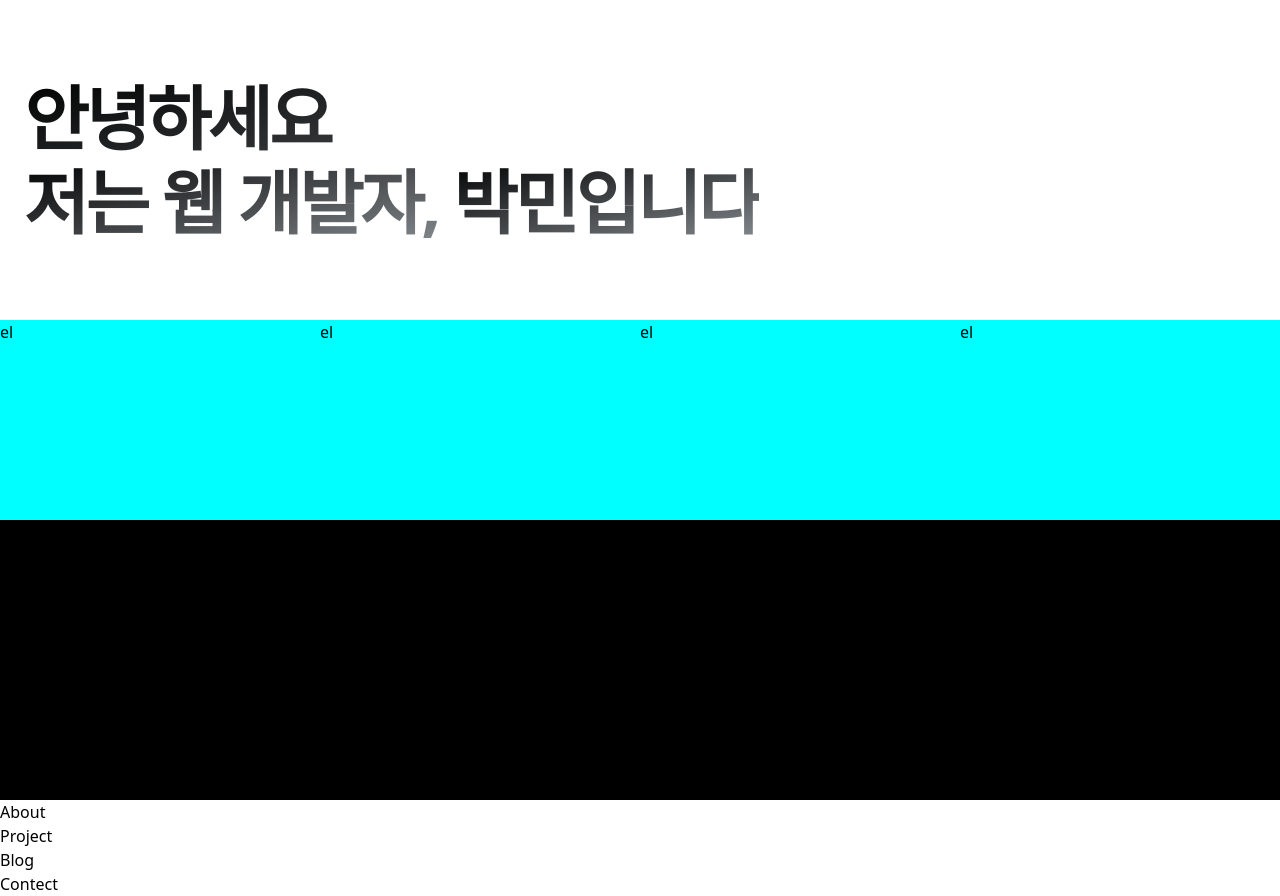
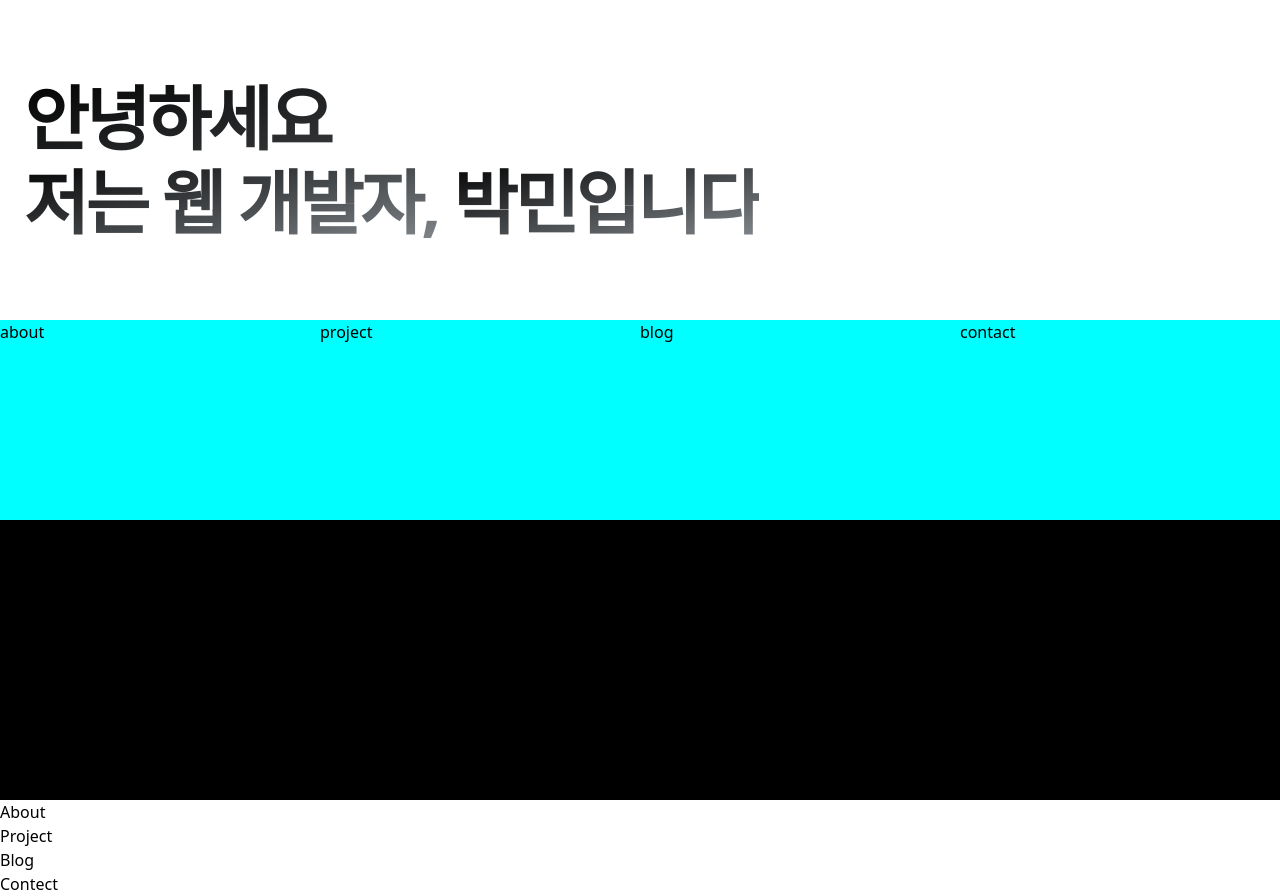
Before and after one commit to stoicperson/portfolio, a Next.js app: page / in a window 1280 px wide. Built offline with nearby package versions, Linux system fonts and the light colour scheme.

Commit message:
Update index.tsx

```diff
--- a/components/shortcut-container/index.tsx
+++ b/components/shortcut-container/index.tsx
@@ -1,14 +1,17 @@
 import styles from "./index.module.scss";
+import Link from "next/link";
 import { motion } from "framer-motion";
 
 const container = {
-  hidden: { y: 20, x: -20, opacity: 0 },
-  visible: { y: 0, x: 0, opacity: 1 },
+  visible: {
+    transition: {
+      staggerChildren: 0.2,
+    },
+  },
 };
-
 const item = {
-  hidden: { y: 20, x: -20, opacity: 0 },
-  visible: { y: 0, x: 0, opacity: 1 },
+  hidden: { scale: 0.9, opacity: 0 },
+  visible: { scale: 1, opacity: 1, transition: { duration: 0.6 } },
 };
 
 const ShortcutContainer = () => {
@@ -18,12 +21,31 @@ const ShortcutContainer = () => {
       initial="hidden"
       animate="visible"
       variants={container}
+      // whileInView={{ opacity: 1 }}
     >
-      {["ss", "cc", "aa", "bb"].map((el) => (
-        <motion.div className={styles.item} key={el} variants={item}>
-          el
-        </motion.div>
-      ))}
+      {["about", "project", "blog", "contact"].map((el) =>
+        el !== "contact" ? (
+          <Link className={styles.item} key={el} href={`/${el}`}>
+            <Shortcut text={el} />
+          </Link>
+        ) : (
+          <a className={styles.item} key={el}>
+            <Shortcut text={el} />
+          </a>
+        )
+      )}
+    </motion.div>
+  );
+};
+
+interface IPShortcut {
+  text: string;
+}
+
+const Shortcut = ({ text }: IPShortcut) => {
+  return (
+    <motion.div variants={item} onAnimationComplete={() => console.log("hi")}>
+      <h3>{text}</h3>
     </motion.div>
   );
 };
```
